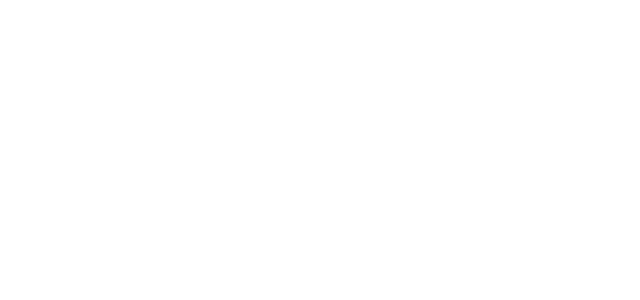
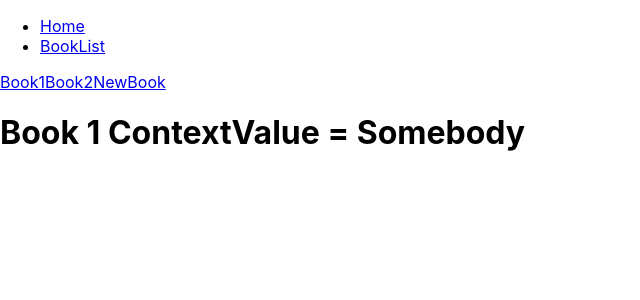
Before and after one commit to art3xias23/react-router-tutorial, a React (Create React App) app: page /books/1 in a window 1280 px wide. Before the commit this address had no page. Shown: the top 300 px of the page, without its empty margins (0-640 px from the left). Built offline with nearby package versions, Linux system fonts and the light colour scheme.

Commit message:
Added nested routing and using outlet context

```diff
--- a/src/App.js
+++ b/src/App.js
@@ -1,15 +1,35 @@
-import {Routes, Route} from "react-router-dom";
-import {Home} from "./pages/Home"
-import {BookList} from "./pages/BookList"
+import { Routes, Route, Link } from "react-router-dom";
+import { Home } from "./pages/Home";
+import { BookList } from "./pages/BookList";
+import { Book } from "./pages/Book";
+import { New } from "./pages/New";
+import { NotFound } from "./pages/NotFound";
+import { BookLayout } from "./BookLayout";
 
 function App() {
-  return(
-    <Routes>
-      <Route path="/" element={<Home/>} />
-      <Route path="/books" element={<BookList/>} />
-    </Routes>
+  return (
+    <div>
+      <nav>
+        <ul>
+          <li>
+            <Link to="/">Home</Link>
+          </li>
+          <li>
+            <Link to="/books">BookList</Link>
+          </li>
+        </ul>
+      </nav>
+      <Routes>
+        <Route path="/" element={<Home />} />
+        <Route path="/books" element={<BookLayout/>}>
+          <Route index element={<BookList/>}/>
+          <Route path=":id" element={<Book />}/>
+          <Route path="new" element={<New />} />
+        </Route>
+        <Route path="*" element={<NotFound />} />
+      </Routes>
+    </div>
   );
-
 }
 
 export default App;
--- /dev/null
+++ b/src/BookLayout.js
@@ -0,0 +1,11 @@
+import {Link, Outlet} from 'react-router-dom';
+export function BookLayout(){
+    return(
+        <div>
+        <Link to='/books/1'>Book1</Link>
+        <Link to='/books/2'>Book2</Link>
+        <Link to='/books/new'>NewBook</Link>
+        <Outlet context={{val:"Somebody"}}/>
+    </div>
+    )
+}
--- /dev/null
+++ b/src/pages/Book.js
@@ -0,0 +1,9 @@
+import {useOutletContext, useParams} from 'react-router-dom';
+
+export function Book() {
+    const {id} = useParams();
+    const obj = useOutletContext();
+    return (
+        <h1>Book {id} ContextValue = {obj.val}</h1>
+    )
+}
--- a/src/pages/BookList.js
+++ b/src/pages/BookList.js
@@ -1,6 +1,9 @@
+import {BookLayout} from '../BookLayout'
 export function BookList()
 {
     return(
-        <h1>BookList</h1>
+        <div>
+            <h1>BookList</h1>
+        </div>
     )
 }
--- /dev/null
+++ b/src/pages/New.js
@@ -0,0 +1,7 @@
+export function New(){
+    return(
+        <div>
+            <h1>New Book</h1>
+        </div>
+    )
+}
--- /dev/null
+++ b/src/pages/NotFound.js
@@ -0,0 +1,7 @@
+export function NotFound(){
+    return(
+        <div>
+            <h1>Not Found</h1>
+        </div>
+    )
+}
```
